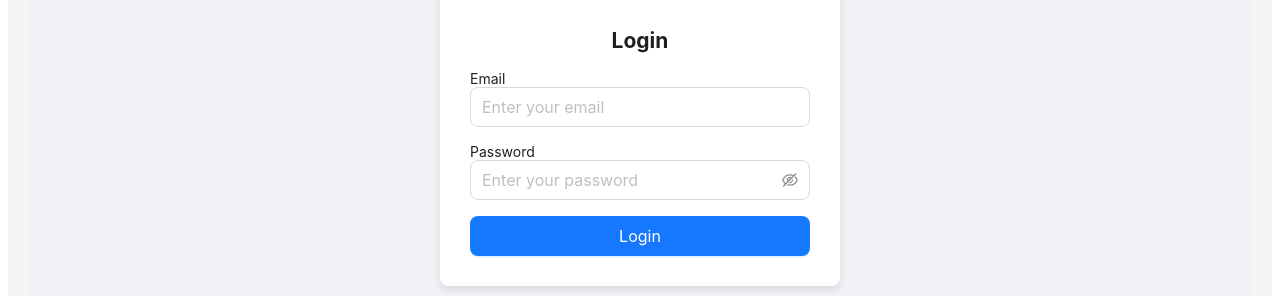
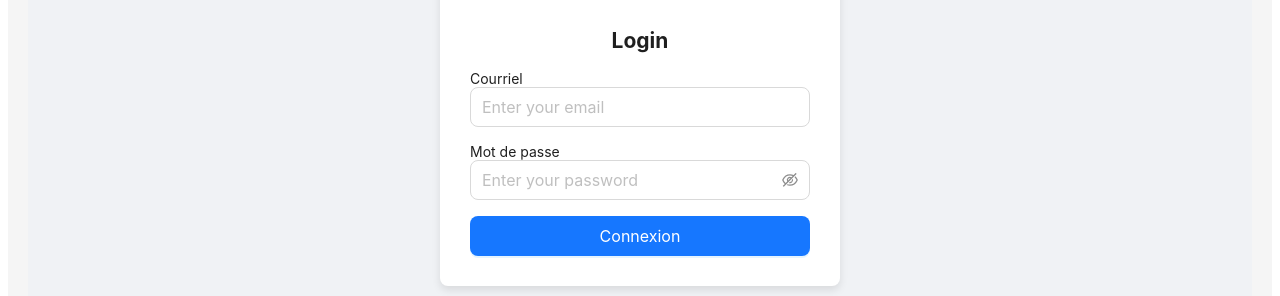
Before and after one commit to germainb/client-react, a React (Create React App) app: page /login in a window 1280 px wide. Shown: the part 279-575 px from the top of the page. Built offline with nearby package versions, Linux system fonts and the light colour scheme.

Commit message:
Francais1

```diff
--- a/src/components/CreateThread.jsx
+++ b/src/components/CreateThread.jsx
@@ -72,7 +72,7 @@ const CreateThread = () => {
     <CreateThreadContainer>
       <FormWrapper>
         <CreateThreadTitle>
-          <h2>Create Thread</h2>
+          <h2>Messagerie</h2>
         </CreateThreadTitle>
         <Formik
           initialValues={{ title: "", content: "" }}
@@ -84,7 +84,7 @@ const CreateThread = () => {
               {errors.general && <ErrorText>{errors.general}</ErrorText>}
 
               <div>
-                <label htmlFor="title">Title</label>
+                <label htmlFor="title">Titre</label>
                 <Field
                   as={Input}
                   name="title"
@@ -97,7 +97,7 @@ const CreateThread = () => {
               </div>
 
               <div style={{ marginTop: "16px" }}>
-                <label htmlFor="content">Content</label>
+                <label htmlFor="content">Contenu</label>
                 <Field
                   as={Input.TextArea}
                   name="content"
@@ -117,7 +117,7 @@ const CreateThread = () => {
                   size="large"
                   loading={loading || isSubmitting}
                 >
-                  Create Thread
+                  Enregistrer
                 </Button>
               </div>
             </Form>
--- a/src/components/Layout.jsx
+++ b/src/components/Layout.jsx
@@ -79,10 +79,10 @@ const LayoutComponent = ({ children }) => {
       {!user ? (
         <>
           <Menu.Item key="login" icon={<LoginOutlined />} onClick={handleLogin}>
-            Login
+            Connexion
           </Menu.Item>
           <Menu.Item key="register" icon={<UserAddOutlined />} onClick={handleRegister}>
-            Register
+            Inscription
           </Menu.Item>
         </>
       ) : (
@@ -92,11 +92,11 @@ const LayoutComponent = ({ children }) => {
           </Menu.Item>
 
           <Menu.Item key="create" icon={<PlusOutlined />} onClick={goToCreateThread}>
-            Create
+            Ajouter un message
           </Menu.Item>
 
           <Menu.Item key="logout" icon={<LogoutOutlined />} onClick={handleLogout}>
-            Logout
+            Se déconnecter
           </Menu.Item>
         </>
       )}
--- a/src/components/Login.jsx
+++ b/src/components/Login.jsx
@@ -66,10 +66,10 @@ const Login = () => {
           token: response.token,
         })
       );
-      message.success("Login successful!");
+      message.success("Connexion réussie!");
       navigate("/");
     } catch (err) {
-      const errorMessage = err.response?.data?.message || "Failed to login!";
+      const errorMessage = err.response?.data?.message || "Impossible de se connecter!";
       dispatch(setError(errorMessage));
       message.error(errorMessage);
       setErrors({ general: errorMessage });
@@ -95,7 +95,7 @@ const Login = () => {
               {errors.general && <ErrorText>{errors.general}</ErrorText>}
 
               <div>
-                <label htmlFor="email">Email</label>
+                <label htmlFor="email">Courriel</label>
                 <Field
                   as={Input}
                   name="email"
@@ -109,7 +109,7 @@ const Login = () => {
               </div>
 
               <div style={{ marginTop: "16px" }}>
-                <label htmlFor="password">Password</label>
+                <label htmlFor="password">Mot de passe</label>
                 <Field
                   as={Input.Password}
                   name="password"
@@ -129,7 +129,7 @@ const Login = () => {
                   size="large"
                   loading={loading || isSubmitting}
                 >
-                  Login
+                  Connexion
                 </Button>
               </div>
             </Form>
--- a/src/components/Registration.jsx
+++ b/src/components/Registration.jsx
@@ -112,7 +112,7 @@ const Registration = () => {
               {errors.general && <ErrorText>{errors.general}</ErrorText>}
 
               <div>
-                <label htmlFor="name">Username</label>
+                <label htmlFor="name">Nom d'usager</label>
                 <Field
                   as={Input}
                   name="name"
@@ -125,7 +125,7 @@ const Registration = () => {
               </div>
 
               <div style={{ marginTop: "16px" }}>
-                <label htmlFor="email">Email</label>
+                <label htmlFor="email">Courriel</label>
                 <Field
                   as={Input}
                   name="email"
@@ -139,7 +139,7 @@ const Registration = () => {
               </div>
 
               <div style={{ marginTop: "16px" }}>
-                <label htmlFor="password">Password</label>
+                <label htmlFor="password">Mot de passe</label>
                 <Field
                   as={Input.Password}
                   name="password"
@@ -175,7 +175,7 @@ const Registration = () => {
                   ) : (
                     <div>
                       <PlusOutlined />
-                      <div style={{ marginTop: 8 }}>Upload</div>
+                      <div style={{ marginTop: 8 }}>Envoyer</div>
                     </div>
                   )}
                 </UploadProfile>
--- a/src/components/Thread.jsx
+++ b/src/components/Thread.jsx
@@ -125,8 +125,8 @@ const Thread = ({ thread }) => {
   const handleDelete = async () => {
     // Show confirmation dialog using Ant Design's Modal.confirm
     Modal.confirm({
-      title: "Are you sure you want to delete this thread?",
-      content: "This action cannot be undone.",
+      title: "Êtes vous sûr de vouloir supprimer ce message?",
+      content: "Cette action est irréversible.",
       onOk: async () => {
         try {
           // Perform the delete thread API call using the deleteThread function from authService
--- a/src/pages/HomePage.jsx
+++ b/src/pages/HomePage.jsx
@@ -80,9 +80,9 @@ const HomePage = () => {
 
   return (
     <div>
-      <h1 style={{ textAlign: "center", marginBottom: "30px" }}>All Threads</h1>
+      <h1 style={{ textAlign: "center", marginBottom: "30px" }}>Tous les messages</h1>
       {threads.length === 0 ? (
-        <p style={{ textAlign: "center" }}>No threads available.</p>
+        <p style={{ textAlign: "center" }}>Pas de messages disponibles.</p>
       ) : (
         <ThreadsWrapper>
           {threads.map((thread) => (
```
